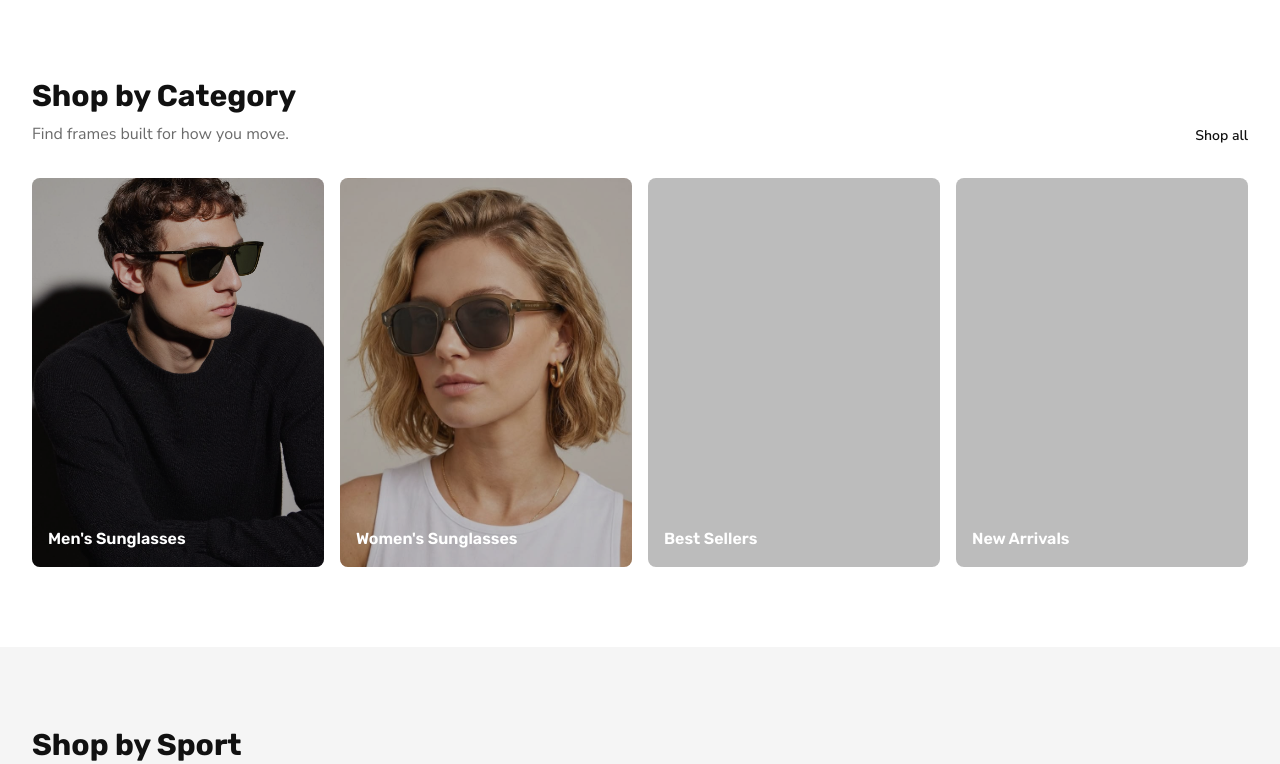
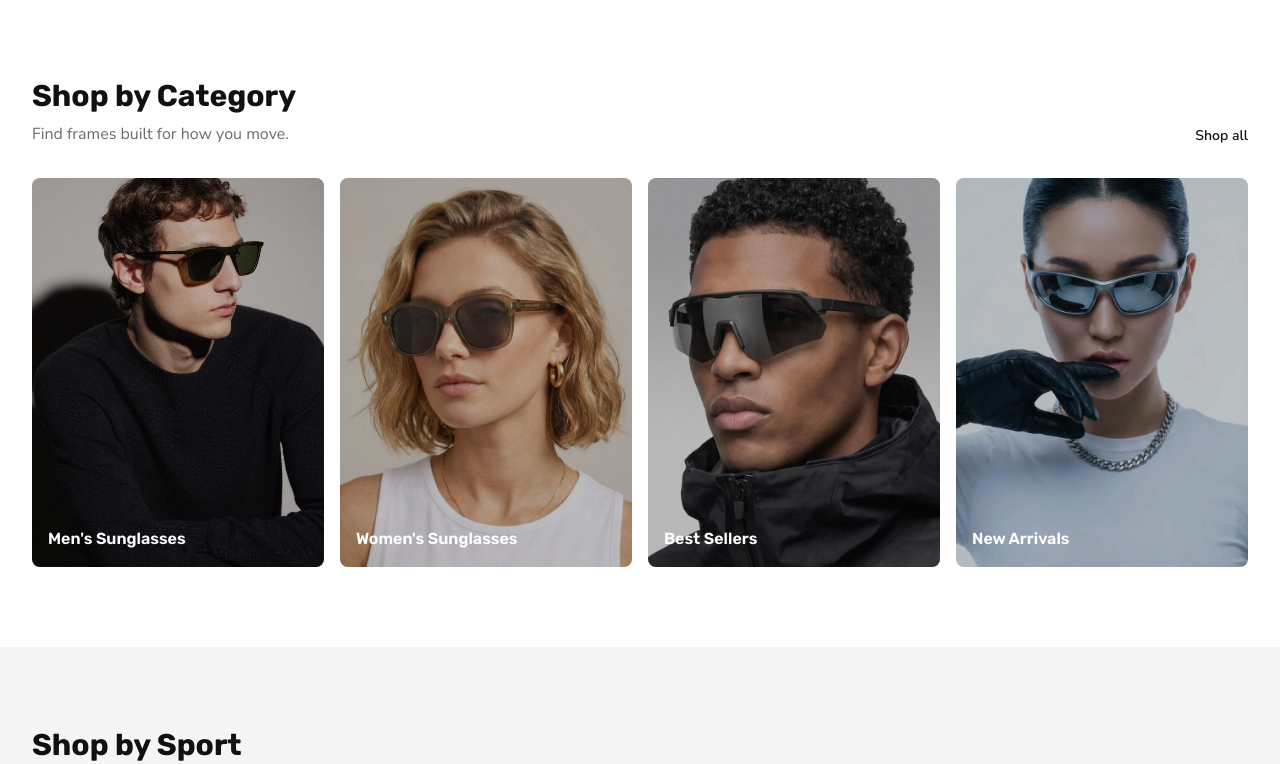
Before and after one commit to dongjian230612-wudiknu/vikkosport, a React (Vite) app: page / in a window 1280 px wide. Shown: the part 691-1455 px from the top of the page. Built offline with nearby package versions, Linux system fonts and the light colour scheme; no server answers.

Commit message:
assets: wire Best Sellers and New Arrivals category images
Co-authored-by: Cursor <cursoragent@cursor.com>

```diff
--- a/src/pages/Home.tsx
+++ b/src/pages/Home.tsx
@@ -7,12 +7,14 @@ import { useCatalog } from '../lib/catalog';
 import heroSports from '../assets/hero-sports.jpg';
 import mensSunglasses from '../assets/categories/mens-sunglasses.jpg';
 import womensSunglasses from '../assets/categories/womens-sunglasses.jpg';
+import bestsellers from '../assets/categories/bestsellers.jpg';
+import newArrivals from '../assets/categories/new-arrivals.jpg';
 
 const categories = [
   { label: "Men's Sunglasses", href: '/shop?type=sunglasses&gender=men', image: mensSunglasses },
   { label: "Women's Sunglasses", href: '/shop?type=sunglasses&gender=women', image: womensSunglasses },
-  { label: 'Best Sellers', href: '/shop?bestsellers=1', image: '' },
-  { label: 'New Arrivals', href: '/shop?new=1', image: '' },
+  { label: 'Best Sellers', href: '/shop?bestsellers=1', image: bestsellers },
+  { label: 'New Arrivals', href: '/shop?new=1', image: newArrivals },
 ];
 
 const sports = [
```
Also changed, not shown: src/assets/categories/bestsellers.jpg (added), src/assets/categories/new-arrivals.jpg (added).
